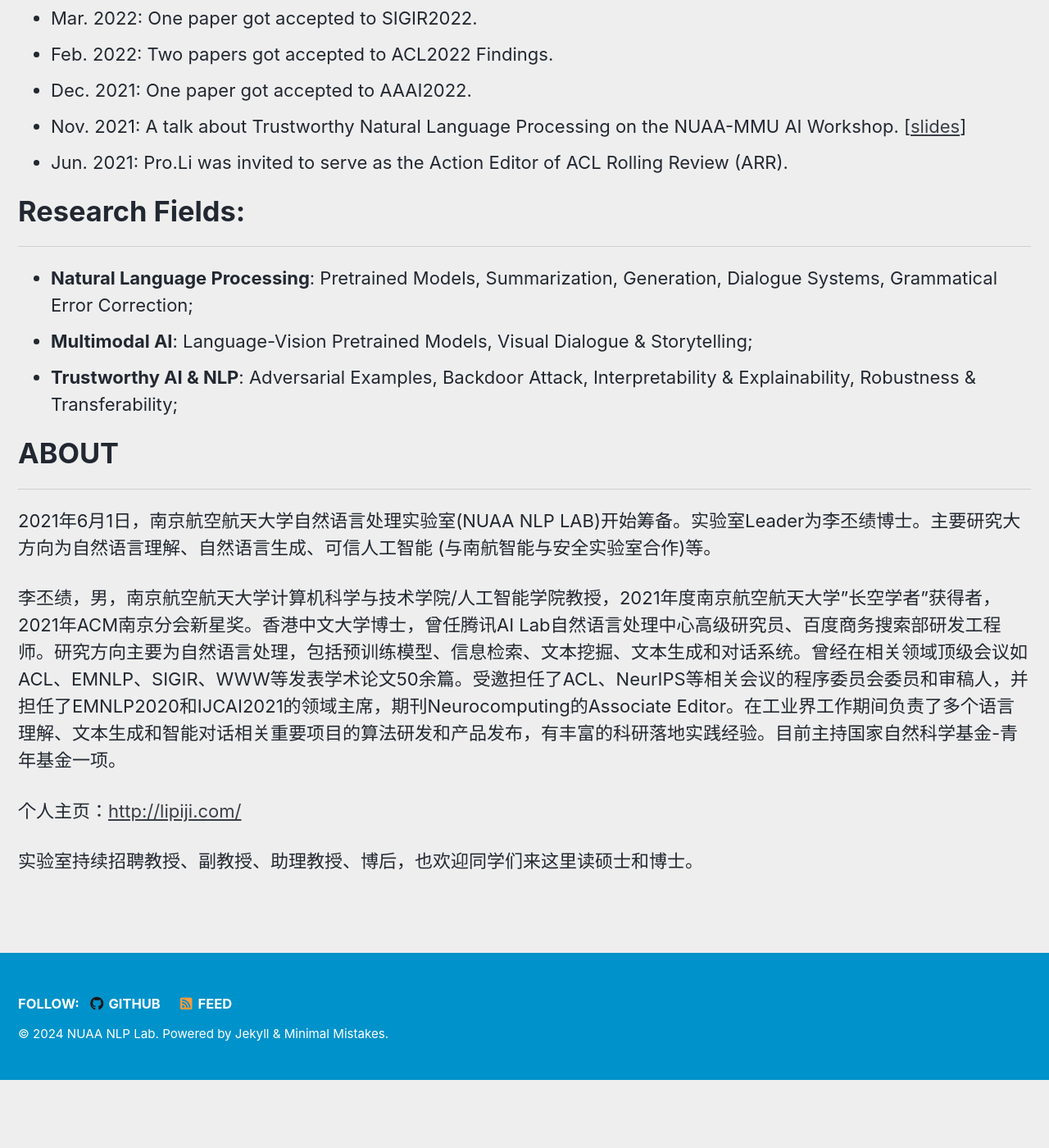
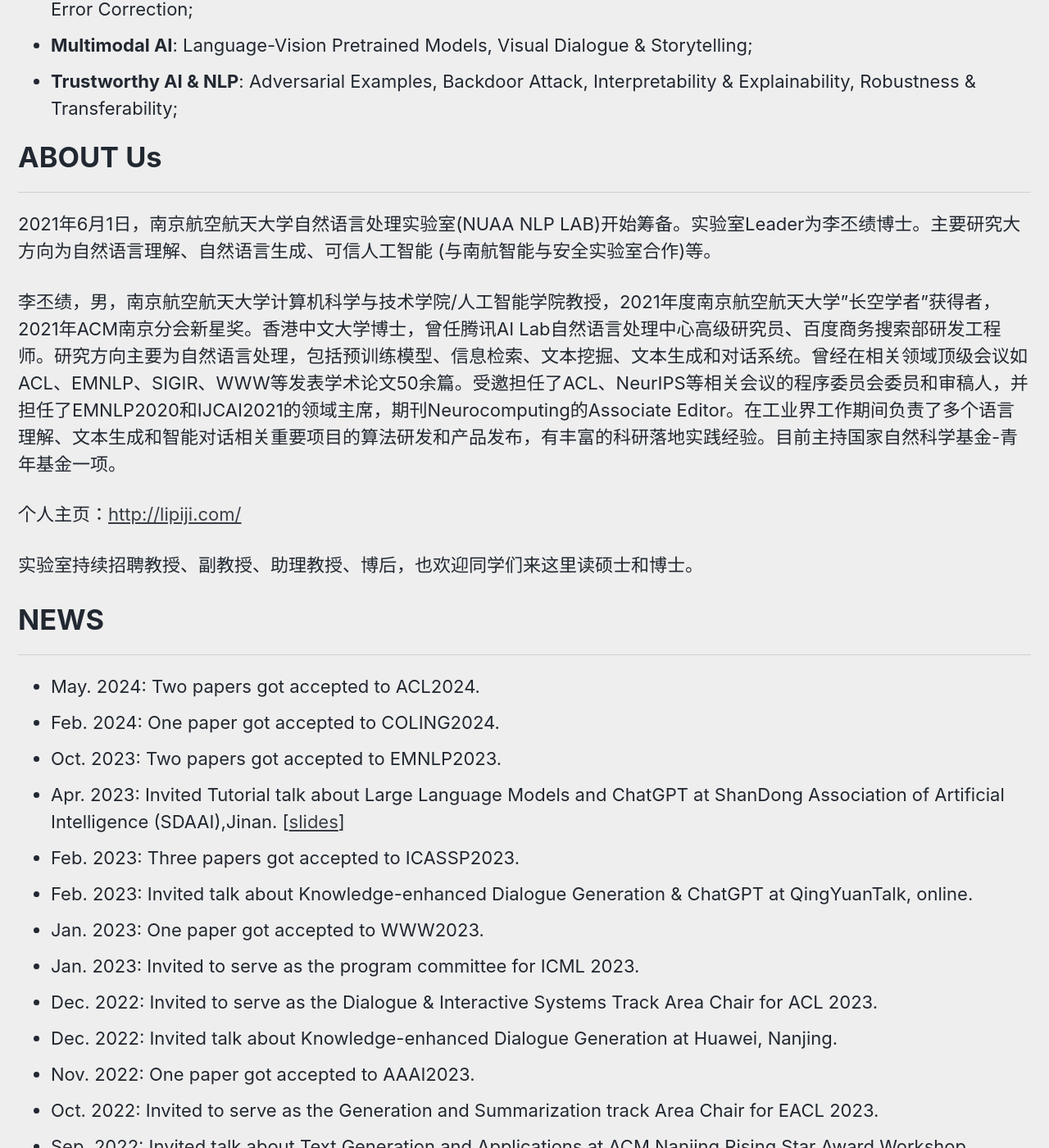
Before and after one commit to nuaa-nlp/nuaa-nlp.github.io, a Jekyll site: the page built from index.md, in a window 1280 px wide and 1400 px high, scrolled down 675 px. Shown: the whole window at 82% size. Built offline with Jekyll 4.4.1, drawn with Linux system fonts in a browser that asks for light colours; cached includes are drawn as plain includes; comment, search, counter and statistics services are not loaded; a style sheet for code colours, icons or effects is not loaded; before the commit the page ends 1992 px from its top, so only the background shows below that; some of the changed text lies outside the part shown.

Commit message:
update index

```diff
--- a/index.md
+++ b/index.md
@@ -12,26 +12,13 @@ excerpt: >
 
 {% include feature_row %}
 
-
-
-
-
-# NEWS
-***
-- Apr. 2022: Pro.Li was invited talk about SongNet at NLGIW2022.
-- Mar. 2022: One paper got accepted to SIGIR2022.
-- Feb. 2022: Two papers got accepted to ACL2022 Findings.
-- Dec. 2021: One paper got accepted to AAAI2022.
-- Nov. 2021: A talk about Trustworthy Natural Language Processing on the NUAA-MMU AI Workshop. [[slides](http://lipiji.com/slides/TrustNLP.pdf)]
-- Jun. 2021: Pro.Li was invited to serve as the Action Editor of ACL Rolling Review (ARR).
-
 # Research Fields:
 ***
 - **Natural Language Processing**: Pretrained Models, Summarization, Generation, Dialogue Systems, Grammatical Error Correction;
 - **Multimodal AI**: Language-Vision Pretrained Models, Visual Dialogue & Storytelling;
 - **Trustworthy AI & NLP**: Adversarial Examples, Backdoor Attack, Interpretability & Explainability, Robustness & Transferability;
 
-# ABOUT
+# ABOUT Us
 ***
 2021年6月1日，南京航空航天大学自然语言处理实验室(NUAA NLP LAB)开始筹备。实验室Leader为李丕绩博士。主要研究大方向为自然语言理解、自然语言生成、可信人工智能 (与南航智能与安全实验室合作)等。
 
@@ -40,3 +27,26 @@ excerpt: >
 个人主页：[http://lipiji.com/](https://link.zhihu.com/?target=http%3A//lipiji.com/)
 
 实验室持续招聘教授、副教授、助理教授、博后，也欢迎同学们来这里读硕士和博士。
+
+# NEWS
+***
+* May. 2024: Two papers got accepted to ACL2024.
+* Feb. 2024: One paper got accepted to COLING2024.
+* Oct. 2023: Two papers got accepted to EMNLP2023.
+* Apr. 2023: Invited Tutorial talk about Large Language Models and ChatGPT at ShanDong Association of Artificial Intelligence (SDAAI),Jinan. [[slides](https://lipiji.com/slides/ChatGPT_ppf.pdf)]
+* Feb. 2023: Three papers got accepted to ICASSP2023.
+* Feb. 2023: Invited talk about Knowledge-enhanced Dialogue Generation & ChatGPT at QingYuanTalk, online.
+* Jan. 2023: One paper got accepted to WWW2023.
+* Jan. 2023: Invited to serve as the program committee for ICML 2023.
+* Dec. 2022: Invited to serve as the Dialogue & Interactive Systems Track Area Chair for ACL 2023.
+* Dec. 2022: Invited talk about Knowledge-enhanced Dialogue Generation at Huawei, Nanjing.
+* Nov. 2022: One paper got accepted to AAAI2023.
+* Oct. 2022: Invited to serve as the Generation and Summarization track Area Chair for EACL 2023.
+* Sep. 2022: Invited talk about Text Generation and Applications at ACM Nanjing Rising Star Award Workshop.
+* Aug. 2022: Invited talk about Dialogue Generation at SMP2022-Socialbot Workshop.
+* Apr. 2022: Pro.Li was invited talk about SongNet at NLGIW2022.
+* Mar. 2022: One paper got accepted to SIGIR2022.
+* Feb. 2022: Two papers got accepted to ACL2022 Findings.
+* Dec. 2021: One paper got accepted to AAAI2022.
+* Nov. 2021: A talk about Trustworthy Natural Language Processing on the NUAA-MMU AI Workshop. [[slides](http://lipiji.com/slides/TrustNLP.pdf)]
+* Jun. 2021: Pro.Li was invited to serve as the Action Editor of ACL Rolling Review (ARR).
```
